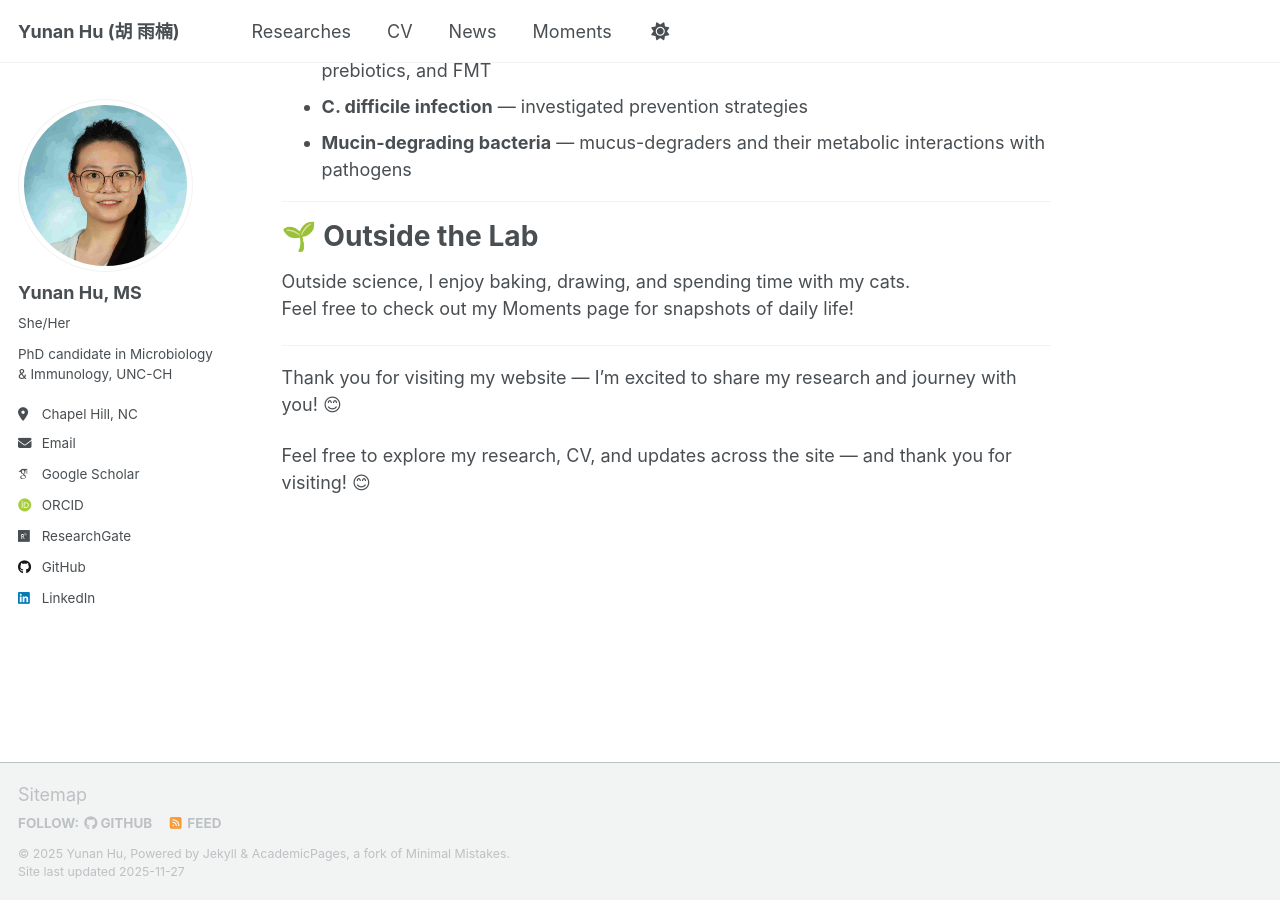
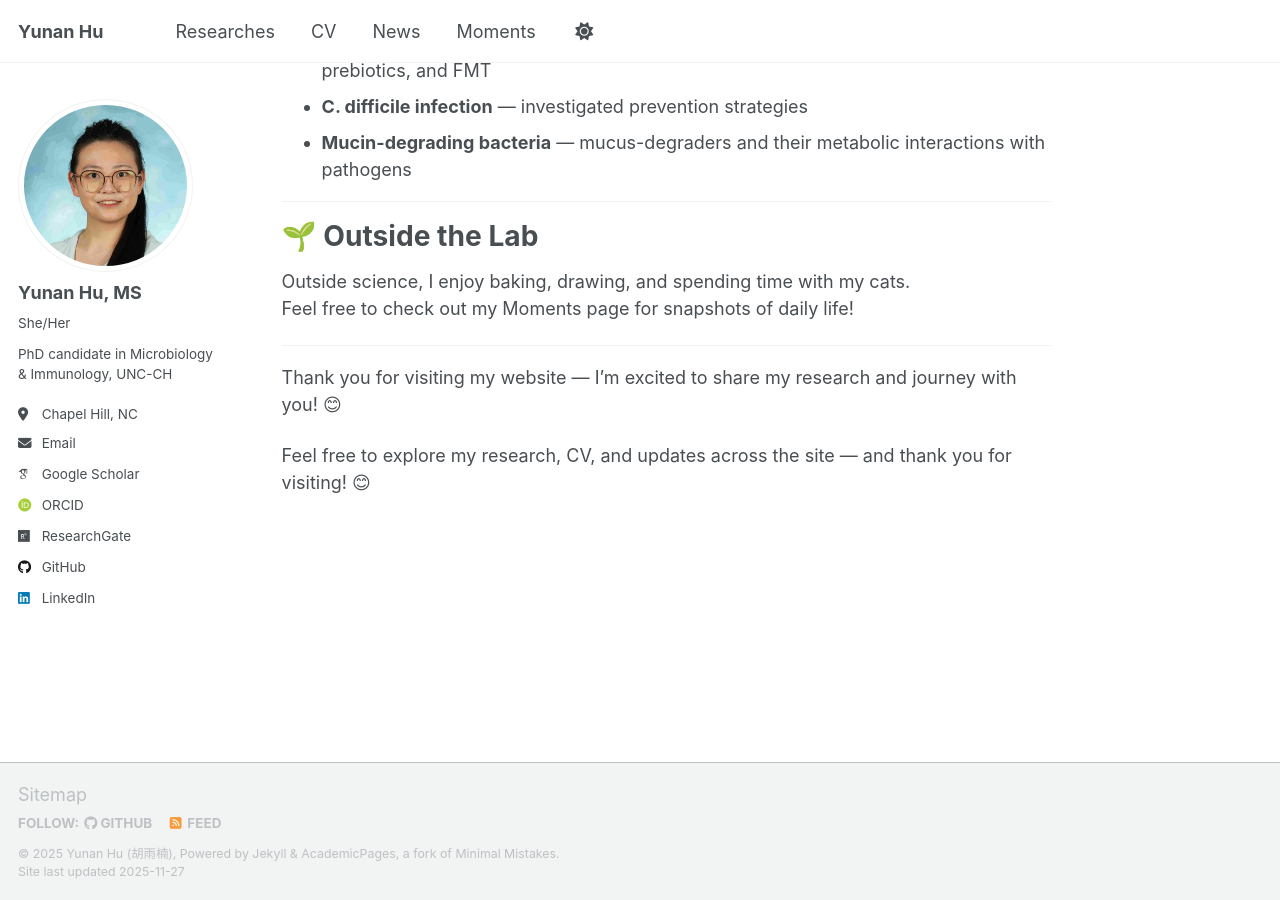
Before and after one commit to Yunan0525/Yunan0525.github.io, a Jekyll site: the page built from _pages/about.md, in a window 1280 px wide and 900 px high, scrolled down 1333 px. Built offline with Jekyll 4.4.1, drawn with Linux system fonts in a browser that asks for light colours; some web fonts are replaced; a script that is not in the unit is left out; part of the change alters nothing that is shown.

Commit message:
Update _config.yml

```diff
--- a/_config.yml
+++ b/_config.yml
@@ -9,9 +9,9 @@
 # Basic Site Settings
 locale                   : "en-US"
 #site_theme               : "minimal-mistakes-jekyll" # Currently available options are "default", "air"
-remote_theme: "cotes2020/jekyll-theme-chirpy"
-title: "Yunan Hu (胡 雨楠)"
-name: "Yunan Hu"
+remote_theme: "jekyll-theme-architect"
+title: "Yunan Hu"
+name: "Yunan Hu (胡雨楠)"
 email: "yunan@ad.unc.edu"
 description: "PhD candidate in Microbiology and Immunology, University of North Carolina at Chapel Hill"
 
```
